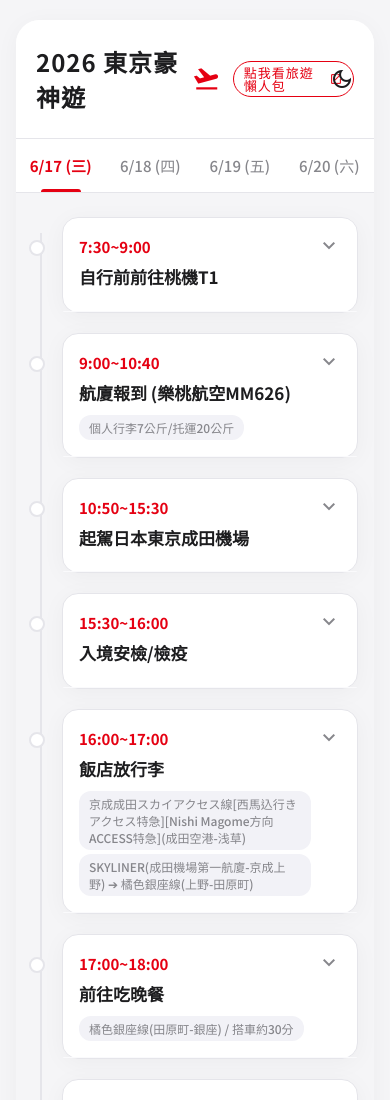
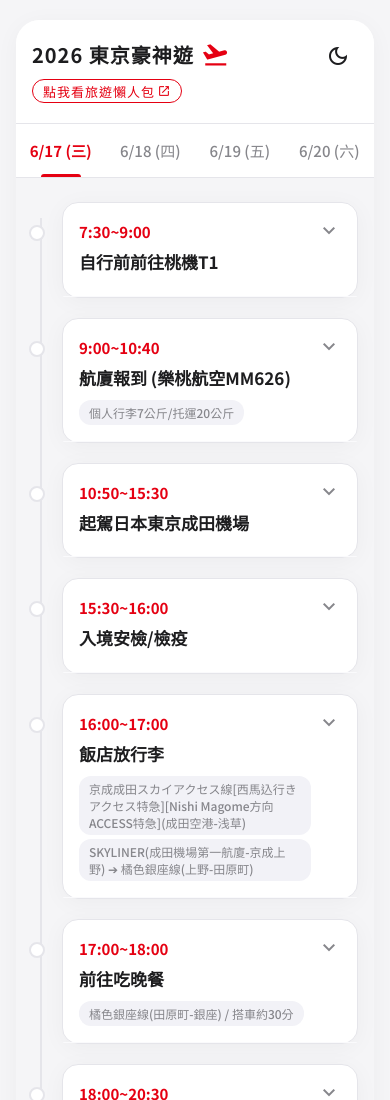
Before and after one commit to haohao419/jptravel, a plain HTML site: page index.html in a window 390 px wide. Shown: the top 1100 px of the page. Drawn offline with nearby package versions, Linux system fonts and the light colour scheme.

Commit message:
style: improve mobile responsiveness and layout for header components

```diff
--- a/index.html
+++ b/index.html
@@ -112,7 +112,12 @@
         transition: color 0.3s ease;
       }
 
-      .header-title span.material-symbols-outlined {
+      .title-main {
+        display: flex;
+        align-items: center;
+      }
+
+      .title-main span.material-symbols-outlined {
         color: var(--tokyo-red);
         margin-left: 8px;
         font-size: 28px;
@@ -583,6 +588,26 @@
       }
 
       @media screen and (max-width: 640px) {
+        .itinerary-header {
+          flex-direction: column;
+          align-items: flex-start;
+          padding: 20px 60px 20px 16px;
+        }
+        .header-title {
+          font-weight: 700;
+          font-size: 20px;
+          flex-direction: column;
+          align-items: flex-start;
+          gap: 10px;
+          width: 100%;
+        }
+        .package-link {
+          margin-left: 0;
+        }
+        .theme-toggle {
+          top: 16px;
+          right: 16px;
+        }
         .img-grid {
           grid-template-columns: repeat(2, 1fr);
         }
@@ -600,9 +625,6 @@
         .card-toggle-icon {
           top: 16px;
           right: 16px;
-        }
-        .theme-toggle {
-          right: 12px;
         }
       }
 
@@ -661,8 +683,10 @@
     <div class="itinerary-container">
       <div class="itinerary-header">
         <div class="header-title">
-          2026 東京豪神遊
-          <span class="material-symbols-outlined">flight_takeoff</span>
+          <div class="title-main">
+            2026 東京豪神遊
+            <span class="material-symbols-outlined">flight_takeoff</span>
+          </div>
           <a
             href="https://www.jiejourneys.com/"
             target="_blank"
```
